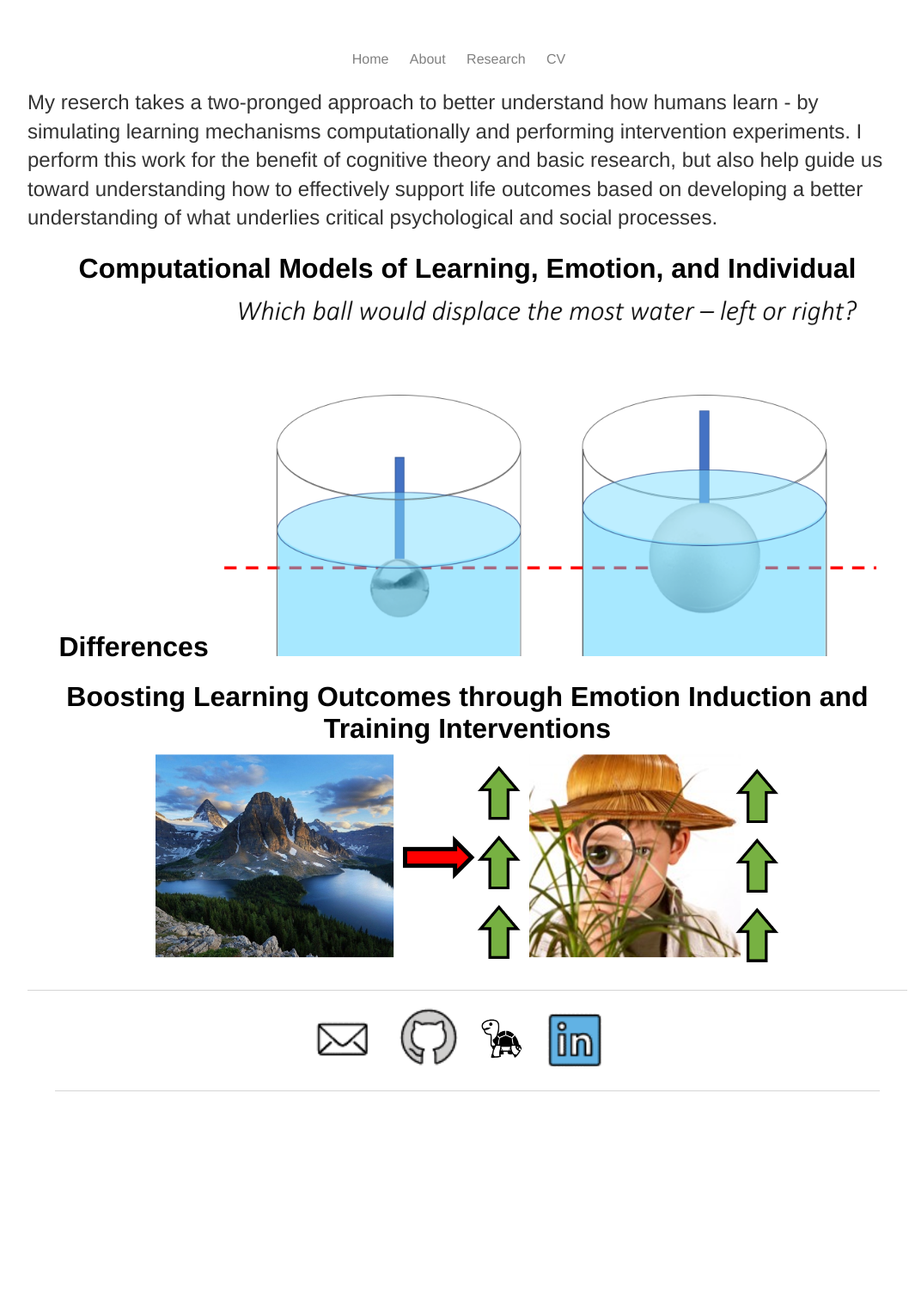
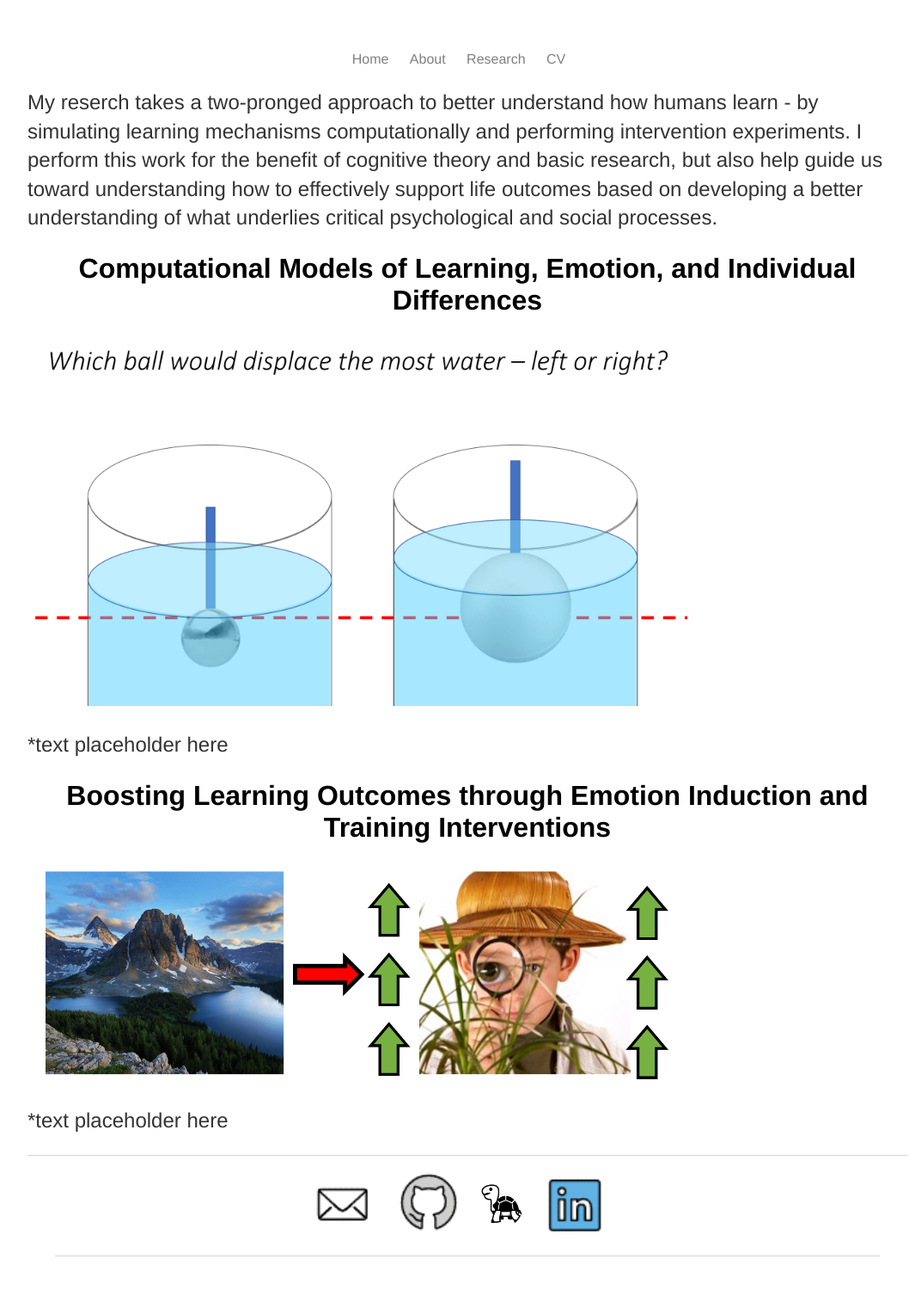
Before and after one commit to ColantonioLearn/ColantonioLearn.github.io, a Jekyll site: the page built from research/index.html, in a window 1280 px wide. Shown: the whole page at 86% size, without its empty margins (96-1154 px from the left). Built offline with Jekyll 4.4.1, drawn with Linux system fonts in a browser that asks for light colours; before the commit the page ends 1329 px from its top, so only the background shows below that.

Commit message:
testResearch

```diff
--- a/research/index.html
+++ b/research/index.html
@@ -8,8 +8,14 @@ title: Ongoing Projects
 		<p>My reserch takes a two-pronged approach to better understand how humans learn - by simulating learning mechanisms computationally and performing intervention experiments. I perform this work
 		for the benefit of cognitive theory and basic research, but also help guide us toward understanding how to effectively support life outcomes based on developing a better understanding
 		of what underlies critical psychological and social processes. </p>
-		<div><h1 style="text-align:center;">Computational Models of Learning, Emotion, and Individual Differences <img src="waterDisp.png" alt="Computational Models of Learning & Emotional Experience" style="width:60vw;"></h1></div>
-	  <div><h1 style="text-align:center;">Boosting Learning Outcomes through Emotion Induction and Training Interventions <img src="awePano.png" alt="Awe: Epistemic Emotions & Metacognition" style="width:60vw;"></h1></div>
+		<div><h1 style="text-align:center;">Computational Models of Learning, Emotion, and Individual Differences</h1>
+			<img src="waterDisp.png" alt="Computational Models of Learning & Emotional Experience" style="width:60vw;">
+			<p>*text placeholder here</p>
+		</div>
+	  <div><h1 style="text-align:center;">Boosting Learning Outcomes through Emotion Induction and Training Interventions</h1>
+			<img src="awePano.png" alt="Awe: Epistemic Emotions & Metacognition" style="width:60vw;">
+			<p>*text placeholder here</p>
+		</div>
 </main>
 <footer>
 		<ul class='center'>
```
